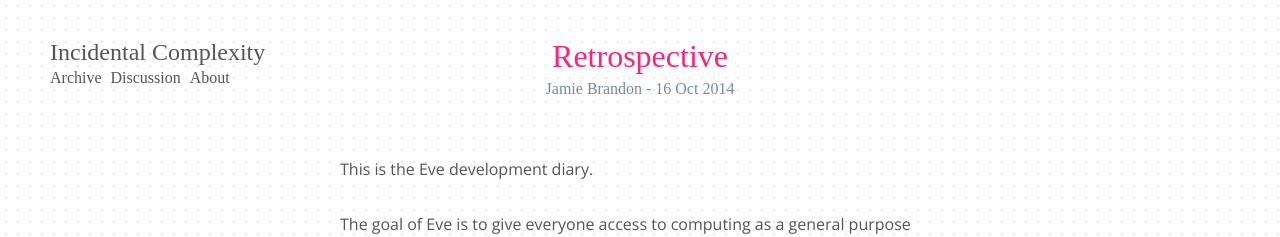
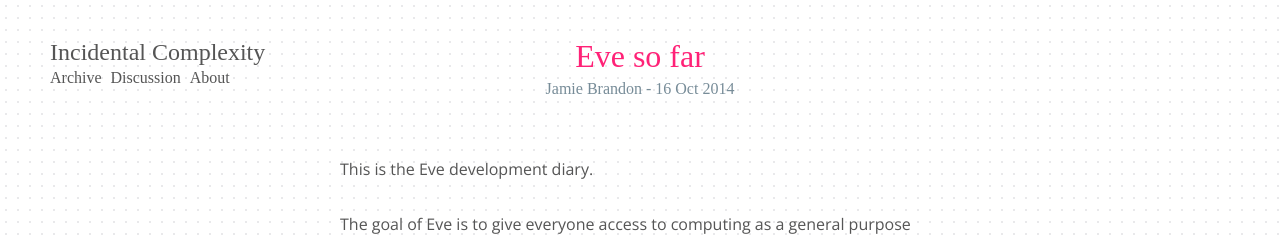
Before and after one commit to Kodowa/incidentalcomplexity, a Jekyll site: the page built from _posts/2014-10-16-retrospective.md, in a window 1280 px wide and 900 px high. Shown: the top 237 px of the window. Built offline with Jekyll 4.4.1, drawn with Linux system fonts in a browser that asks for light colours; some web fonts are replaced; Markdown is read by kramdown in place of the engine named in the settings.

Commit message:
better title
Signed-off-by: Chris Granger <ibdknox@gmail.com>

```diff
--- a/_posts/2014-10-16-retrospective.md
+++ b/_posts/2014-10-16-retrospective.md
@@ -1,6 +1,6 @@
 ---
 layout: post
-title: Retrospective
+title: Eve so far
 author: Jamie Brandon
 tags: []
 ---
```
